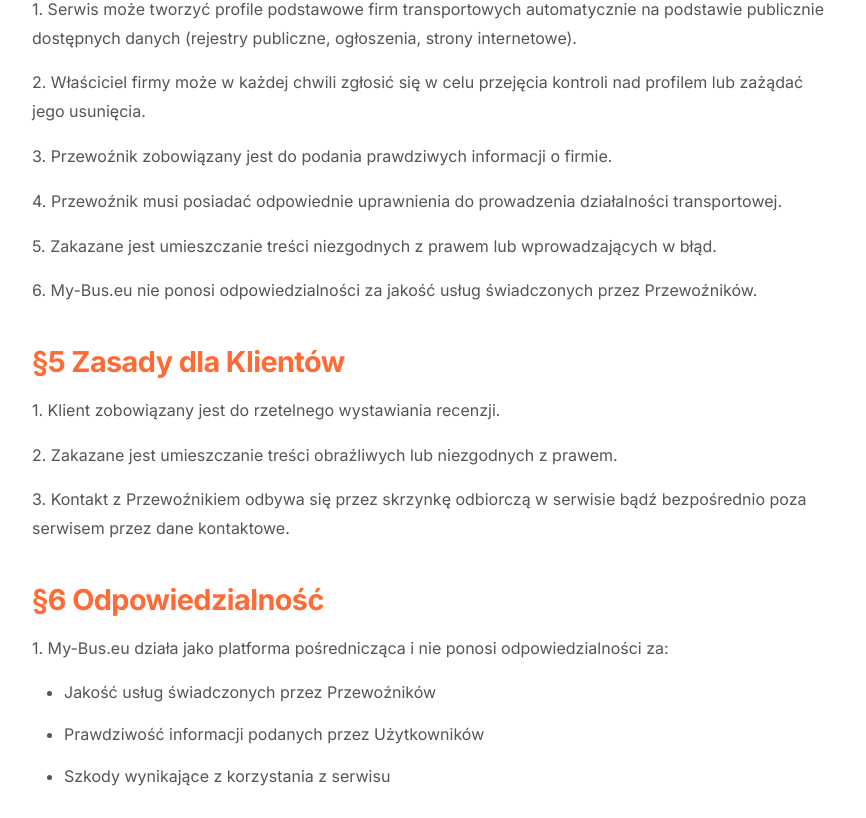
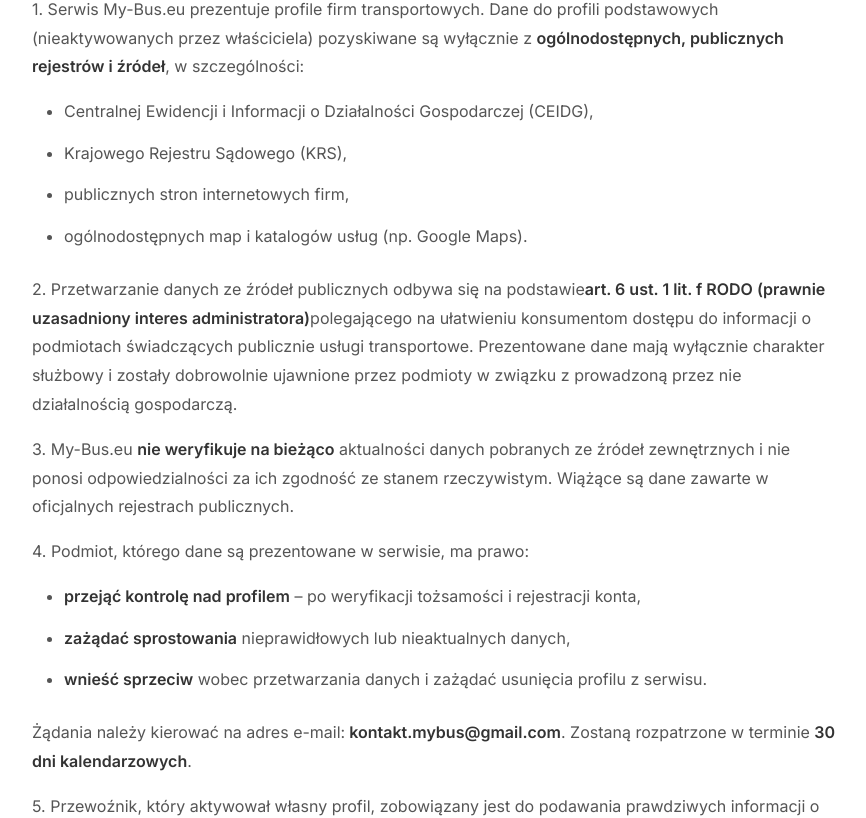
Before and after one commit to sebastianworkvia-ux/mybus-portal, a React (Vite) app in the folder frontend/: page /terms in a window 1280 px wide. Shown: the part 1150-1968 px from the top of the page, without its empty margins (206-1072 px from the left). Built offline with nearby package versions, Linux system fonts and the light colour scheme; no server answers.

Commit message:
legal: add public registry data source disclaimer to Privacy Policy and Terms

```diff
--- a/frontend/src/pages/PrivacyPolicyPage.jsx
+++ b/frontend/src/pages/PrivacyPolicyPage.jsx
@@ -5,7 +5,7 @@ export default function PrivacyPolicyPage() {
     <div className="legal-page">
       <div className="container">
         <h1>Polityka Prywatności</h1>
-        <p className="last-updated">Ostatnia aktualizacja: 14 grudnia 2025</p>
+        <p className="last-updated">Ostatnia aktualizacja: 30 maja 2026</p>
 
         <section>
           <h2>1. Administrator Danych</h2>
@@ -99,7 +99,53 @@ export default function PrivacyPolicyPage() {
         </section>
 
         <section>
-          <h2>10. Kontakt</h2>
+          <h2>10. Dane firm transportowych pozyskane ze źródeł publicznych</h2>
+          <p>
+            Serwis My-Bus.eu prezentuje profile firm transportowych, których dane zostały
+            pozyskane wyłącznie z <strong>ogólnodostępnych, publicznych źródeł</strong>, tj.:
+          </p>
+          <ul>
+            <li>Centralnej Ewidencji i Informacji o Działalności Gospodarczej (CEIDG)</li>
+            <li>Krajowego Rejestru Sądowego (KRS)</li>
+            <li>Publicznych stron internetowych firm i portali branżowych</li>
+            <li>Ogólnodostępnych map i katalogów usług (np. Google Maps)</li>
+          </ul>
+          <p>
+            Przetwarzanie tych danych odbywa się na podstawie <strong>art. 6 ust. 1 lit. f RODO
+            (prawnie uzasadniony interes administratora)</strong>, polegającego na prowadzeniu
+            katalogu podmiotów świadczących usługi przewozowe dostępnego dla osób
+            poszukujących takich usług. Interes ten nie narusza praw i wolności osób,
+            których dane dotyczą, ponieważ dane te zostały przez te podmioty
+            dobrowolnie ujawnione publicznie w związku z prowadzoną działalnością gospodarczą.
+          </p>
+          <p>
+            Zgodnie z <strong>art. 14 RODO</strong> informujemy, że:
+          </p>
+          <ul>
+            <li>Prezentowane dane obejmują wyłącznie informacje służbowe związane z
+            prowadzoną działalnością (nazwa firmy, dane kontaktowe służbowe, zakres usług,
+            obszar działania) – <strong>nie są to dane prywatne osób fizycznych</strong>.</li>
+            <li>Podmiot, którego dane są prezentowane, ma prawo w każdej chwili:
+              <ul>
+                <li>zażądać sprostowania lub uzupełnienia danych,</li>
+                <li>wnieść sprzeciw wobec przetwarzania,</li>
+                <li>zażądać usunięcia profilu z serwisu.</li>
+              </ul>
+            </li>
+            <li>Żądania należy kierować na adres:
+            <a href="mailto:kontakt.mybus@gmail.com">kontakt.mybus@gmail.com</a>.
+            Zostaną rozpatrzone w terminie 30 dni.</li>
+          </ul>
+          <p>
+            My-Bus.eu <strong>nie ponosi odpowiedzialności</strong> za aktualność danych
+            pobranych ze źródeł zewnętrznych. Dane prezentowane w serwisie mają charakter
+            informacyjny. W przypadku rozbieżności wiążące są dane zawarte w oficjalnych
+            rejestrach publicznych.
+          </p>
+        </section>
+
+        <section>
+          <h2>11. Kontakt</h2>
           <p>
             W sprawach dotyczących ochrony danych osobowych skontaktuj się z nami:
             <br />
--- a/frontend/src/pages/TermsPage.jsx
+++ b/frontend/src/pages/TermsPage.jsx
@@ -5,7 +5,7 @@ export default function TermsPage() {
     <div className="legal-page">
       <div className="container">
         <h1>Regulamin Serwisu</h1>
-        <p className="last-updated">Ostatnia aktualizacja: 18 stycznia 2026</p>
+        <p className="last-updated">Ostatnia aktualizacja: 30 maja 2026</p>
 
         <section>
           <h2>§1 Postanowienia ogólne</h2>
@@ -51,29 +51,58 @@ export default function TermsPage() {
         </section>
 
         <section>
-          <h2>§4 Zasady dla Przewoźników</h2>
+          <h2>§4 Profile firm – źródła danych i prawa podmiotów</h2>
           <p>
-            1. Serwis może tworzyć profile podstawowe firm transportowych automatycznie
-            na podstawie publicznie dostępnych danych (rejestry publiczne, ogłoszenia,
-            strony internetowe).
+            1. Serwis My-Bus.eu prezentuje profile firm transportowych. Dane do profili
+            podstawowych (nieaktywowanych przez właściciela) pozyskiwane są wyłącznie
+            z <strong>ogólnodostępnych, publicznych rejestrów i źródeł</strong>, w szczególności:
+          </p>
+          <ul>
+            <li>Centralnej Ewidencji i Informacji o Działalności Gospodarczej (CEIDG),</li>
+            <li>Krajowego Rejestru Sądowego (KRS),</li>
+            <li>publicznych stron internetowych firm,</li>
+            <li>ogólnodostępnych map i katalogów usług (np. Google Maps).</li>
+          </ul>
+          <p>
+            2. Przetwarzanie danych ze źródeł publicznych odbywa się na podstawie
+            <strong>art. 6 ust. 1 lit. f RODO (prawnie uzasadniony interes administratora)</strong>
+            polegającego na ułatwieniu konsumentom dostępu do informacji o podmiotach
+            świadczących publicznie usługi transportowe. Prezentowane dane mają
+            wyłącznie charakter służbowy i zostały dobrowolnie ujawnione przez
+            podmioty w związku z prowadzoną przez nie działalnością gospodarczą.
           </p>
           <p>
-            2. Właściciel firmy może w każdej chwili zgłosić się w celu przejęcia
-            kontroli nad profilem lub zażądać jego usunięcia.
+            3. My-Bus.eu <strong>nie weryfikuje na bieżąco</strong> aktualności danych
+            pobranych ze źródeł zewnętrznych i nie ponosi odpowiedzialności za ich
+            zgodność ze stanem rzeczywistym. Wiążące są dane zawarte w oficjalnych
+            rejestrach publicznych.
           </p>
           <p>
-            3. Przewoźnik zobowiązany jest do podania prawdziwych informacji o firmie.
+            4. Podmiot, którego dane są prezentowane w serwisie, ma prawo:
+          </p>
+          <ul>
+            <li><strong>przejąć kontrolę nad profilem</strong> – po weryfikacji tożsamości
+            i rejestracji konta,</li>
+            <li><strong>zażądać sprostowania</strong> nieprawidłowych lub nieaktualnych danych,</li>
+            <li><strong>wnieść sprzeciw</strong> wobec przetwarzania danych i zażądać
+            usunięcia profilu z serwisu.</li>
+          </ul>
+          <p>
+            Żądania należy kierować na adres e-mail:
+            <strong> kontakt.mybus@gmail.com</strong>.
+            Zostaną rozpatrzone w terminie <strong>30 dni kalendarzowych</strong>.
           </p>
           <p>
-            4. Przewoźnik musi posiadać odpowiednie uprawnienia do prowadzenia
-            działalności transportowej.
+            5. Przewoźnik, który aktywował własny profil, zobowiązany jest do
+            podawania prawdziwych informacji o firmie i posiadania odpowiednich
+            uprawnień do prowadzenia działalności transportowej.
           </p>
           <p>
-            5. Zakazane jest umieszczanie treści niezgodnych z prawem lub
+            6. Zakazane jest umieszczanie treści niezgodnych z prawem lub
             wprowadzających w błąd.
           </p>
           <p>
-            6. My-Bus.eu nie ponosi odpowiedzialności za jakość usług świadczonych
+            7. My-Bus.eu nie ponosi odpowiedzialności za jakość usług świadczonych
             przez Przewoźników.
           </p>
         </section>
```
